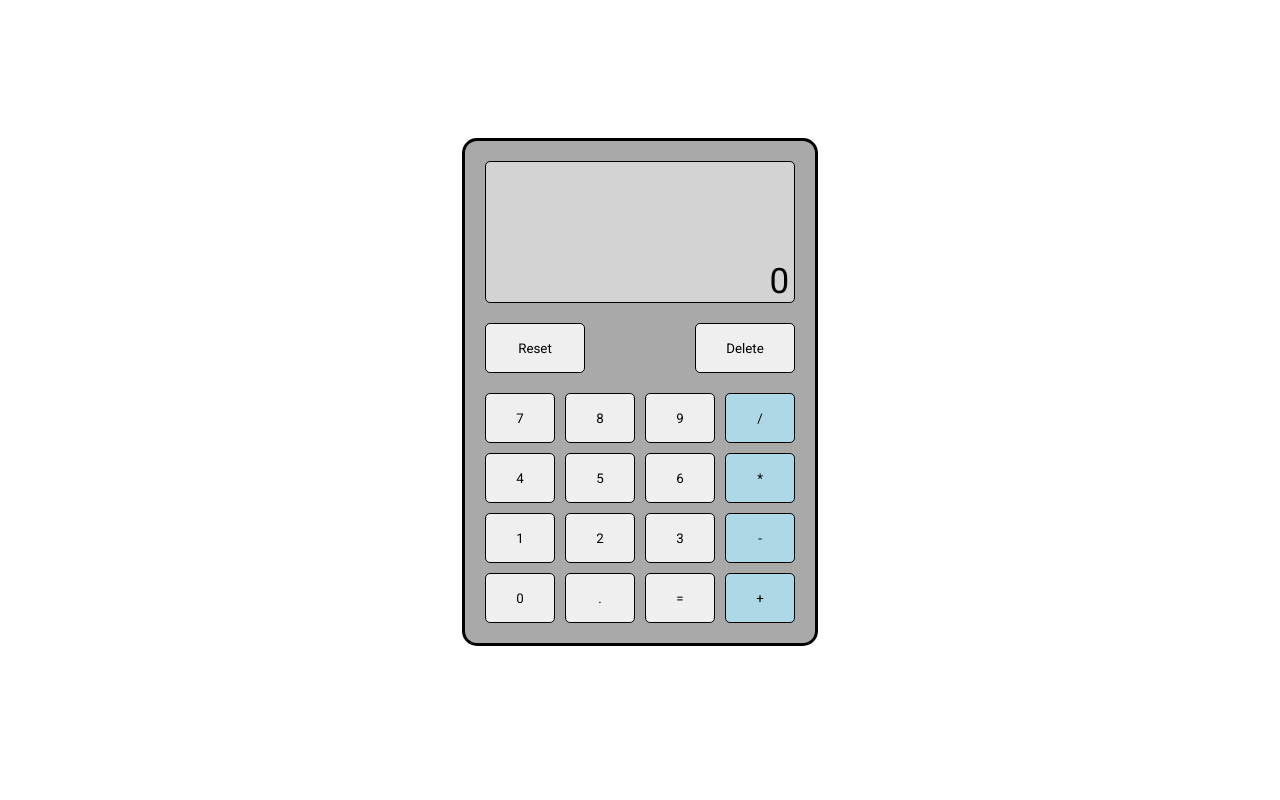
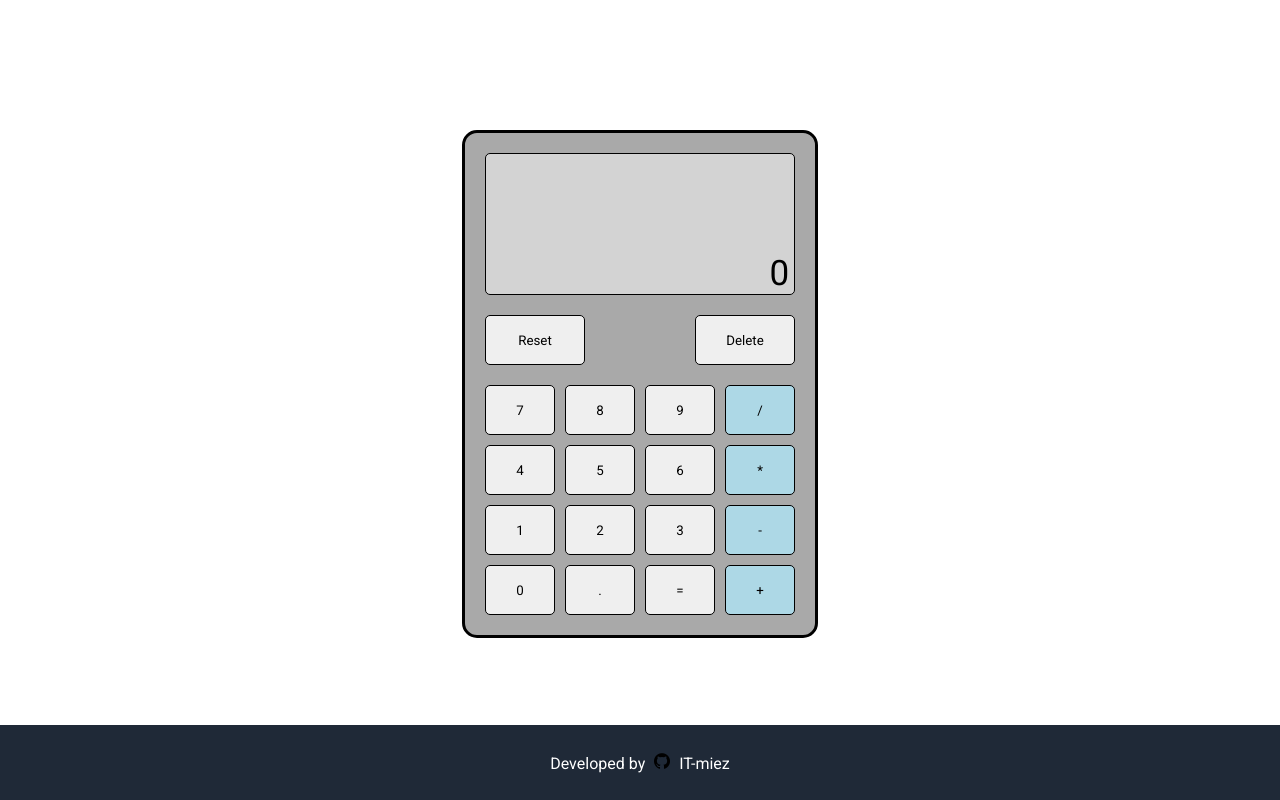
Before and after one commit to IT-miez/Simple-Calculator-project, a plain HTML site: page index.html in a window 1280 px wide. Drawn offline with Linux system fonts and the light colour scheme.

Commit message:
Added footer with GitHub link

```diff
--- a/index.html
+++ b/index.html
@@ -10,6 +10,7 @@
     <title>Calculator</title>
 </head>
 <body>
+    <div class="site-container">
     <div class="calculator-container">
             <div class="calculator">
 
@@ -53,5 +54,11 @@
         </div>
     </div>
 
+    <div class="footer">
+        <p>Developed by <a href="https://github.com/IT-miez"><img id="github-icon" src="img/github-icon.png"> IT-miez</a></p>
+    </div>
+
+    </div>
+
 </body>
 </html>
--- a/styles.css
+++ b/styles.css
@@ -1,6 +1,7 @@
 
 
 * {
+    margin: 0;
     font-family: 'Roboto', sans-serif;
 }
 
@@ -85,3 +86,37 @@
     border: 1px solid black;
     border-radius: 5px;
 }
+
+
+
+
+
+.footer {
+    display: flex;
+    justify-content: center;
+    align-items: center;
+    min-height: 1vh;
+    color: white;
+    background-color: #1f2937;
+    height: 75px;
+    width: 100%;
+}
+
+.footer a {
+    text-decoration: none;
+    color: white;
+}
+
+.site-container {
+    display: flex;
+    flex-direction: column;
+    justify-content: space-between;
+    min-height: 100vh;
+}
+
+#github-icon {
+    width: 16px;
+    height: 16px;
+    margin-left: 5px;
+    margin-right: 5px;
+}
```
Also changed, not shown: img/github-icon.png (added).
